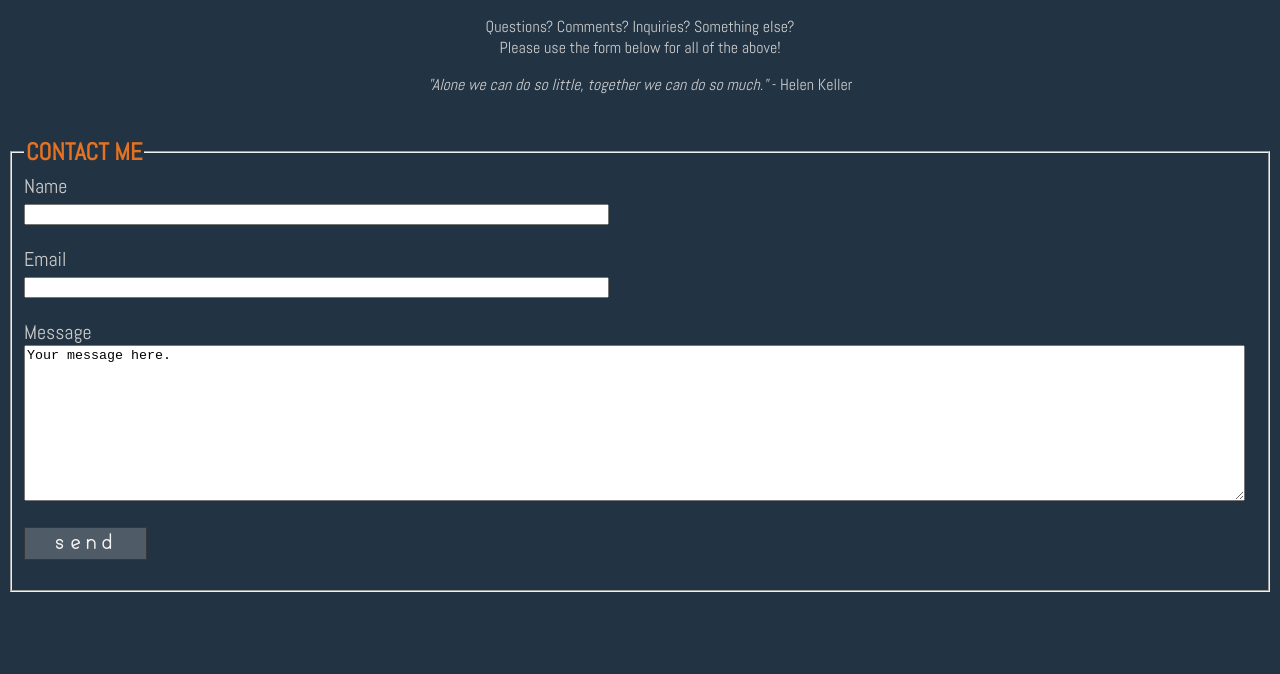
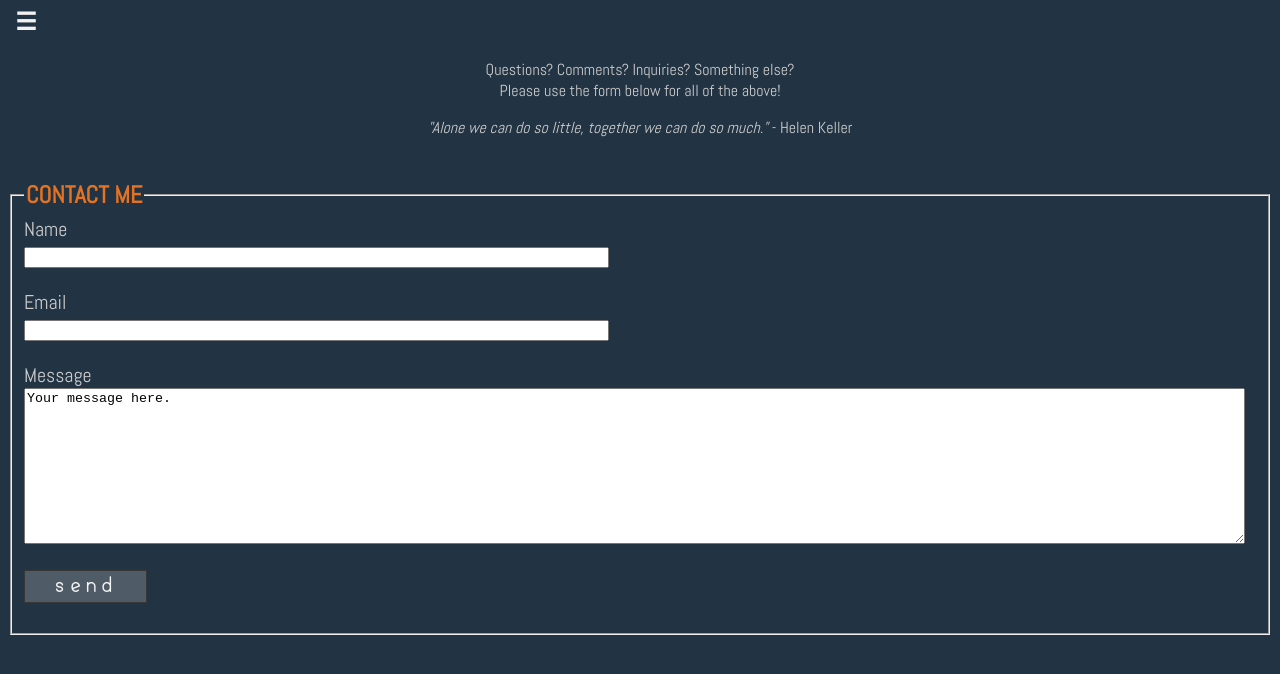
Before and after one commit to justxuit/HuangPortfolio, a plain HTML site: page contact.html in a window 1280 px wide. Drawn offline with Linux system fonts and the light colour scheme.

Commit message:
commit 2

```diff
--- a/contact.html
+++ b/contact.html
@@ -2,11 +2,29 @@
 <html>
 
 	<head>
+		<script src="navscript.js"></script>
 		<link type="text/css" rel="stylesheet" href="stylesheet.css"/>
 		<title>Contact</title>
 	</head>
 
 	<body>
+
+		<!-- NAV OVERLAY -->
+		<span onclick="openNav()" class="navigation">&#9776;</span>
+
+		<div id="navbar" class="overlay">
+
+  		<a class="closebtn" onclick="closeNav()">&#9776;</a>
+
+  			<!-- overlay content -->
+  			<div class="overlay-navbar">
+    			<a href="index.html">Home</a>
+    			<a href="about.html">About</a>
+    			<a href="contact.html">Contact</a>
+  			</div>
+		</div>
+		<!-- END NAV OVERLAY -->
+
 		<p>
 			<center>Questions? Comments? Inquiries? Something else?<br/>
 			Please use the form below for all of the above!</center>
--- /dev/null
+++ b/navscript.js
@@ -0,0 +1,9 @@
+// Navbar open:
+function openNav() {
+    document.getElementById("navbar").style.height = "100%";
+}
+
+// Navbar close:
+function closeNav() {
+    document.getElementById("navbar").style.height = "0%";
+}
--- a/stylesheet.css
+++ b/stylesheet.css
@@ -13,6 +13,64 @@ body {
 	color: #cccccc;
 	font-family: abel;
 }
+
+/* NAV OVERLAY */
+.navigation {
+	color: #f1f1f1;
+	font-family: semi-coder;
+	font-weight: bold;
+	font-size: 24px;
+	letter-spacing: 2px;
+	position: relative;
+	writing-mode: tb-rl;
+}
+
+.overlay {
+    height: 0%;
+    width: 15%;
+    position: fixed;
+    z-index: 1;
+    top: 0;
+    left: 0;
+    background-color: #111921; opacity: 0.7;
+    transition: 0.3s;
+    overflow-y: hidden;
+}
+
+.overlay-navbar {
+    position: relative;
+    top: 25%;
+    width: 100%;
+    font-family: semi-coder;
+    background-color: #111921;
+    text-align: center;
+    margin-top: 24px;
+}
+
+.overlay a {
+    padding: 8px;
+    text-decoration: none;
+    font-size: 24px;
+    color: #818181;
+    display: block;
+    transition: 0.3s;
+}
+
+.overlay a:hover, .overlay a:focus {
+    color: #ffffff;
+    background-color: #223343;
+}
+
+.overlay .closebtn {
+    position: absolute;
+	color: #f1f1f1;
+	font-family: semi-coder;
+	font-weight: bold;
+	letter-spacing: 2px;
+	position: relative;
+	writing-mode: tb-rl;
+}
+/* END OVERLAY */
 
 table {
 	margin: 0px auto;
@@ -42,7 +100,7 @@ h3 {
 }
 
 td {
-	font-size: 1.25em;
+	font-size: 1.0em;
 	letter-spacing: 2px;
 	padding: 10px;
 	text-align: center;
```
Also changed, not shown: about.html (+18 -0 lines), index.html (+22 -8 lines).
